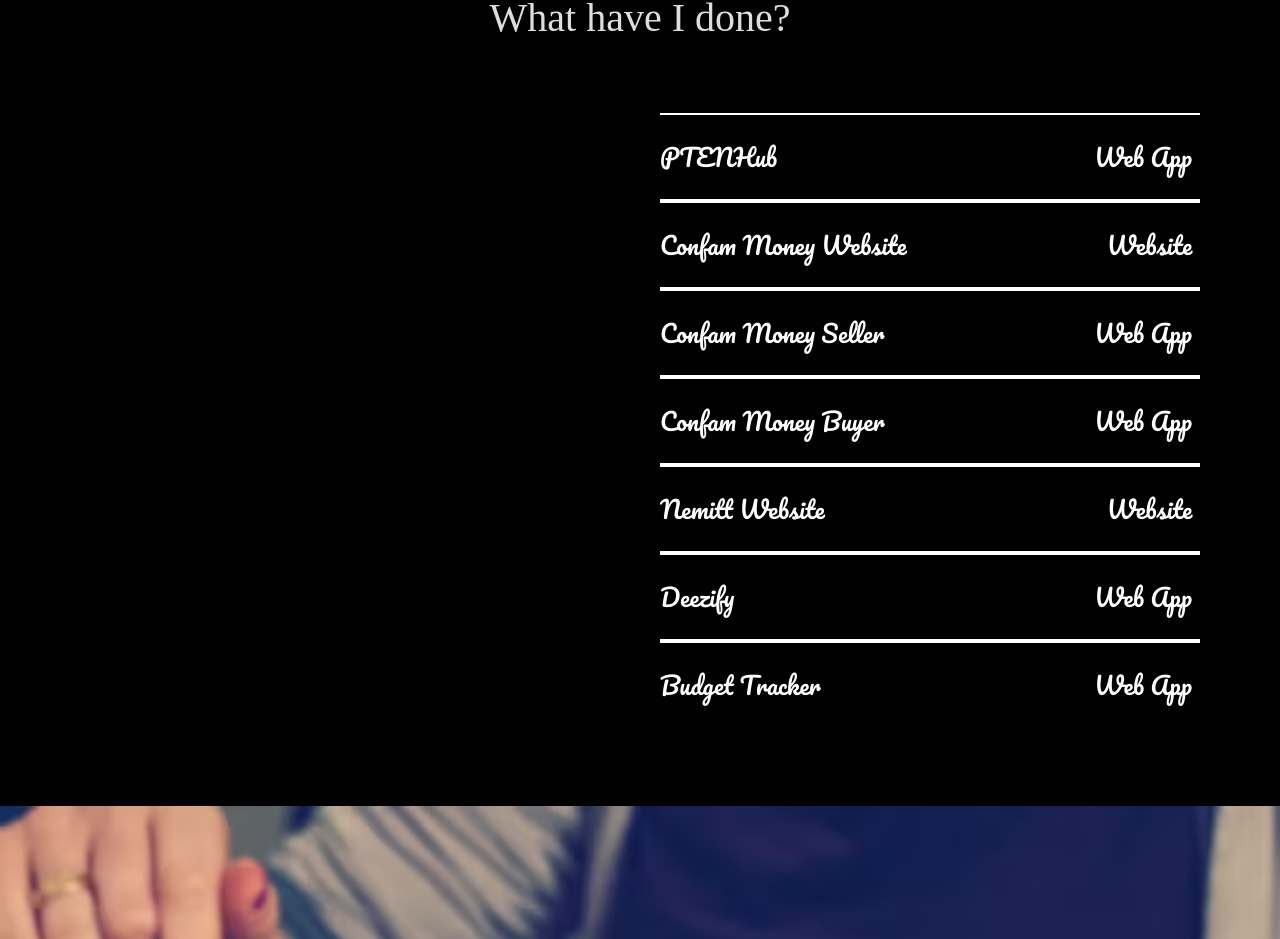
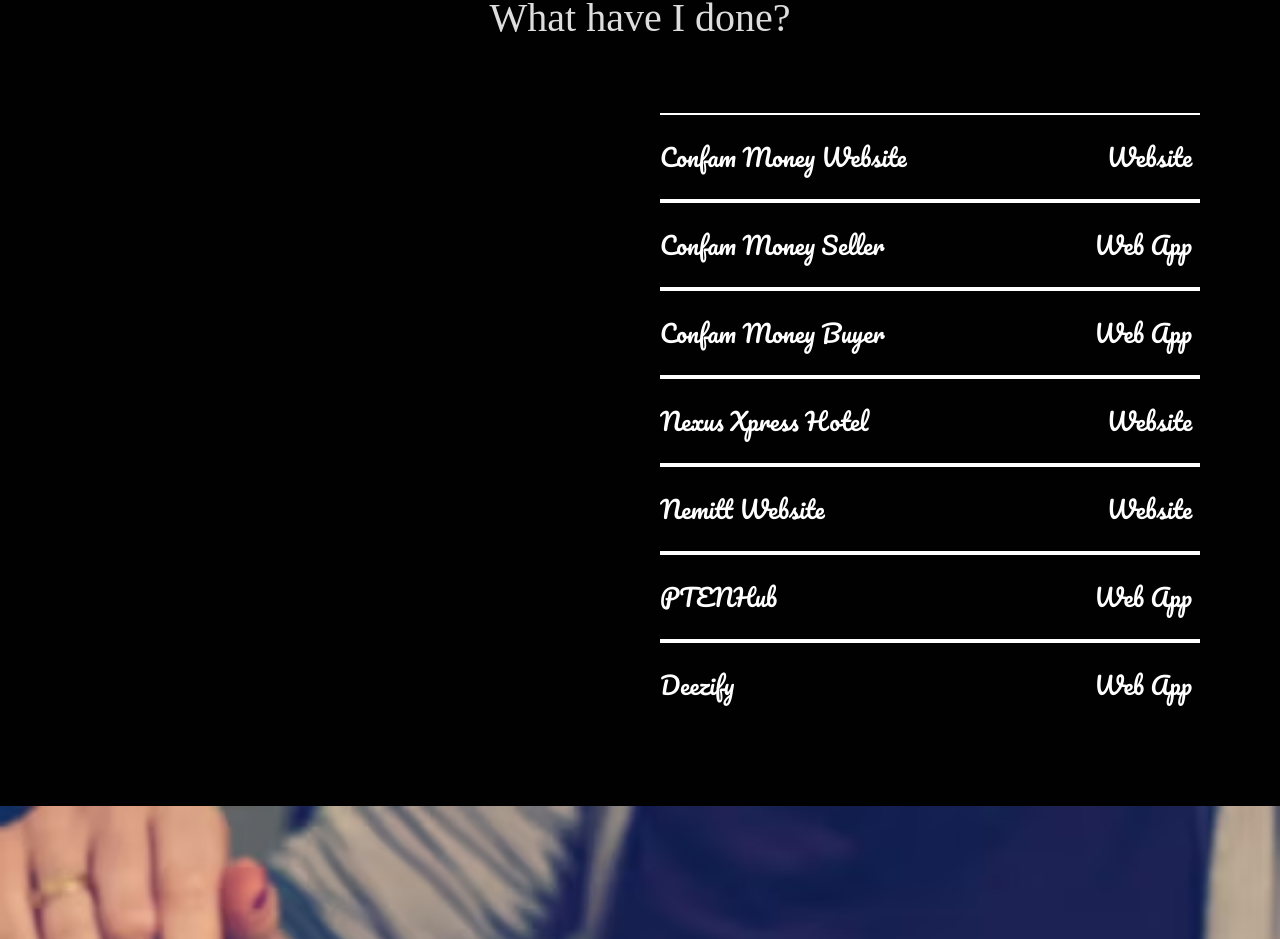
Before and after one commit to Ndibechinonso/NonsoPortfolio, a Next.js app: page / in a window 1280 px wide. Shown: the part 4429-5368 px from the top of the page. Built offline with nearby package versions, Linux system fonts and the light colour scheme; a web font is replaced by a local one.

Commit message:
adding nexus website

```diff
--- a/src/app/components/Data.ts
+++ b/src/app/components/Data.ts
@@ -47,17 +47,7 @@
   },
 ];
 const PROJECTS = [
-  {
-    name: "PTENHub",
-    description:
-      "PTENHub is a full stack app I am currently building for a client in the UK.",
-    type: "Web App",
-    img: "/assets/projects/ptenhub.png",
-    url: "",
-    github: "",
-    figma: "",
-    stacks: "NextJs, TailwindCSS, MongoDB",
-  },
+
   {
     name: "Confam Money Website",
     description:
@@ -94,6 +84,17 @@
       "https://www.figma.com/file/ZLn1dvei35RylzFtbQbBp3/Confam-Money-Project?node-id=1%3A7&t=VqVh6feeQkb7sXRN-0",
   },
   {
+    name: "Nexus Xpress Hotel",
+    description:
+      "Nexus Hotel, Your Home Away From Home! Discover a world of luxury, comfort, and impeccable service at Nexus Hotel. Nestled in the heart of Abuja",
+    type: "Website",
+    img: "/assets/projects/nexusHotel.png",
+    url: "https://nexusxpresshotel.com/",
+    github: "",
+    figma: "",
+    stacks: "ReactJs, TailwindCSS",
+  },
+  {
     name: "Nemitt Website",
     description:
       "Nemitt is an indigenous pharmaceutical company engaged in wholesales of Pharmaceutical products. The company officially started operations in April 1999.",
@@ -104,6 +105,17 @@
     figma:
       "https://www.figma.com/file/AGTorInpc5jlcVRbwiKDg1/Nemitt-Pharmaceuticals?node-id=614%3A3386",
     stacks: "NextJs, TailwindCSS",
+  },
+  {
+    name: "PTENHub",
+    description:
+      "PTENHub is a full stack app I am currently building for a client in the UK.",
+    type: "Web App",
+    img: "/assets/projects/ptenhub.png",
+    url: "",
+    github: "",
+    figma: "",
+    stacks: "NextJs, TailwindCSS, MongoDB",
   },
   {
     name: "Deezify",
--- a/src/app/components/Modal.tsx
+++ b/src/app/components/Modal.tsx
@@ -18,6 +18,8 @@
   description,
   url,
   figma,
+  github,
+  stacks,
   closeModal,
 }: ModalProps) => {
   return (
@@ -37,15 +39,16 @@
           </div>
           <div className="flex flex-col modal_body text-center h-[90%] p-4 md:p-10">
             <h2 className="text-2xl py-4">{name}</h2>
-            <p className="text-start text-xl">{description}</p>
+            <p className="text-center text-xl mb-4">{description}</p>
+            <p className="text-xl">Built with {stacks.toString()}</p>
             <div className="flex flex-row justify-between mt-auto mb-4">
-              <GitButton
+             {(figma || github) && <GitButton
                 href="pppp"
                 className="bg-vantaBlack text-white rounded-[5px] px-[30px] py-[15px]"
                 title=""
-                link={figma}
+                link={figma || github}
                 icon="figma"
-              />
+              />}
               <GitButton
                 href="jjjj"
                 className="bg-vantaBlack text-white rounded-[5px] px-[30px] py-[15px]"
```
Also changed, not shown: public/assets/projects/nexusHotel.png (added).
